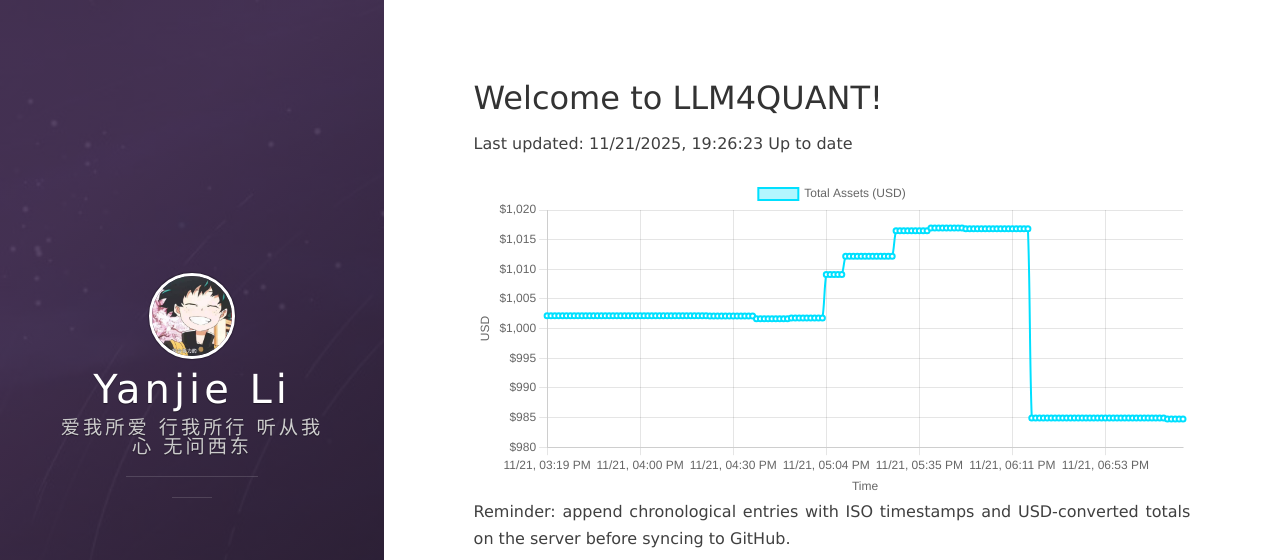
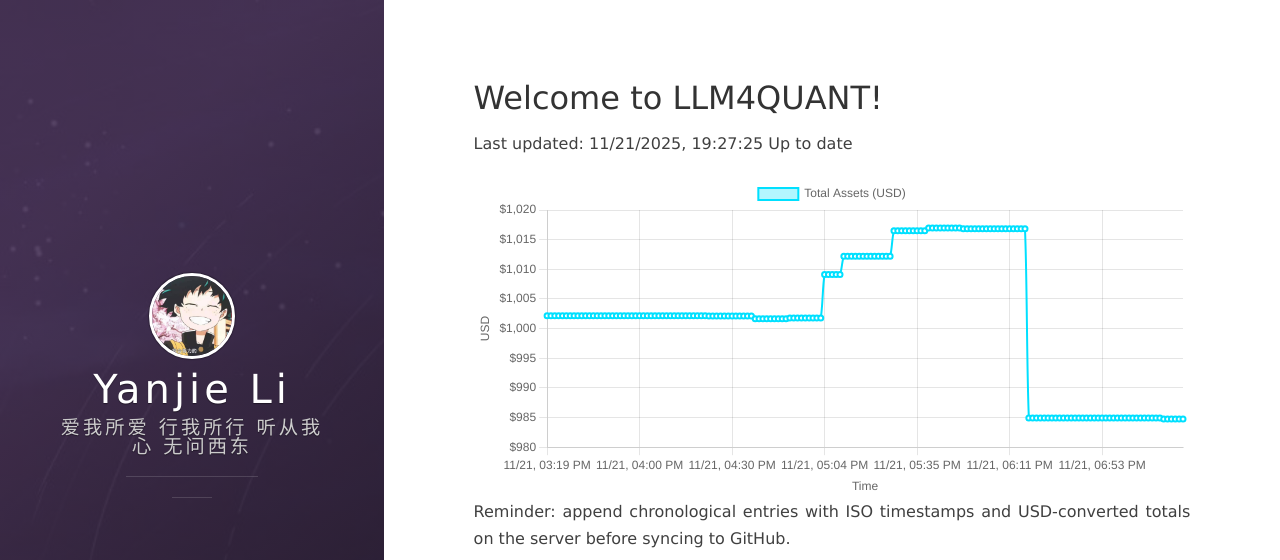
Before and after one commit to leeyegy/leeyegy.github.io, a Jekyll site: the page built from live-trading.html, in a window 1280 px wide and 1000 px high. Shown: the top 560 px of the window. Built offline with Jekyll 4.4.1, drawn with Linux system fonts in a browser that asks for light colours; nearby versions of some CDN libraries.

Commit message:
AccountMonitor: update balance history 2025-11-22T03:27:25+08:00

```diff
--- a/assets/data/binance/balance-history.json
+++ b/assets/data/binance/balance-history.json
@@ -1,5 +1,5 @@
 {
-  "generatedAt": "2025-11-22T03:26:23+08:00",
+  "generatedAt": "2025-11-22T03:27:25+08:00",
   "asset": "total_usd_value",
   "history": [
     {
@@ -661,6 +661,10 @@
     {
       "timestamp": "2025-11-22T03:26:23+08:00",
       "totalUsd": 984.74357543
+    },
+    {
+      "timestamp": "2025-11-22T03:27:25+08:00",
+      "totalUsd": 984.74357543
     }
   ]
 }
```
